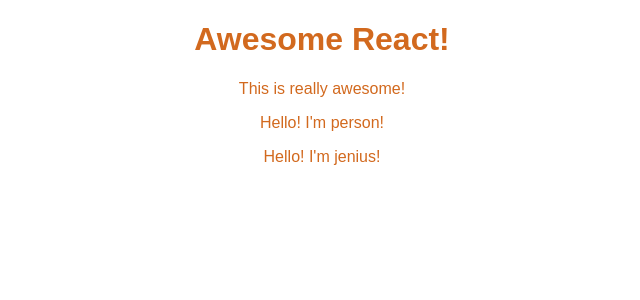
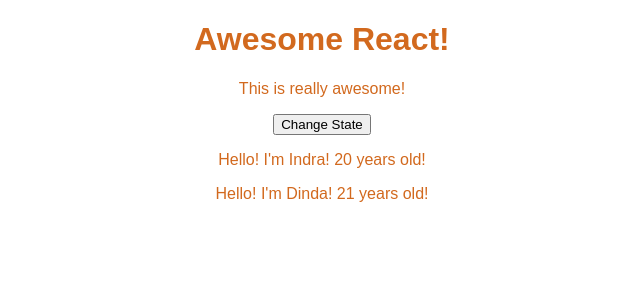
Before and after one commit to idindrakusuma/learn-react, a React (Create React App) app: page / in a window 1280 px wide. Shown: the top 300 px of the page, without its empty margins (318-958 px from the left). Built offline with nearby package versions, Linux system fonts and the light colour scheme.

Commit message:
manupulation state

```diff
--- a/src/App.js
+++ b/src/App.js
@@ -3,15 +3,31 @@
 import Person from './Person/Person'
 
 class App extends Component {
+    state = {
+        persons: [
+            {name: 'Indra', age: 20},
+            {name: 'Dinda', age: 21}
+        ]
+    }
+
+    changeStateHandler = () => {
+        this.setState({
+            persons: [
+                {name: 'Bagus', age: 22},
+                {name: 'Supriyadi', age: 25}
+            ]
+        })
+    }
   render() {
       return (
         <div className="App title">
             <h1> Awesome React!</h1>
             <p> This is really awesome!</p>
             {/* use the component in react */}
-            <Person />
+            <button onClick={this.changeStateHandler}> Change State </button>
+            <Person name={this.state.persons[0].name} age={this.state.persons[0].age} />
+            <Person name={this.state.persons[1].name} age={this.state.persons[1].age} />
         </div>
-        // React.createElement('div', {className: 'App'}, 'This is awesome!')
       );
   }
 }
--- a/src/Person/Person.js
+++ b/src/Person/Person.js
@@ -1,10 +1,9 @@
 import React from "react";
 
-const person = () => {
+const person = (props) => {
     return (
         <div>
-            <p>Hello! I'm person!</p>
-            <p>Hello! I'm jenius!</p>
+            <p>Hello! I'm {props.name}! {props.age} years old! {props.children}</p>
         </div>
     );
 }
```
Also changed, not shown: 1 other file (tests, documents, lock files or other folders).
